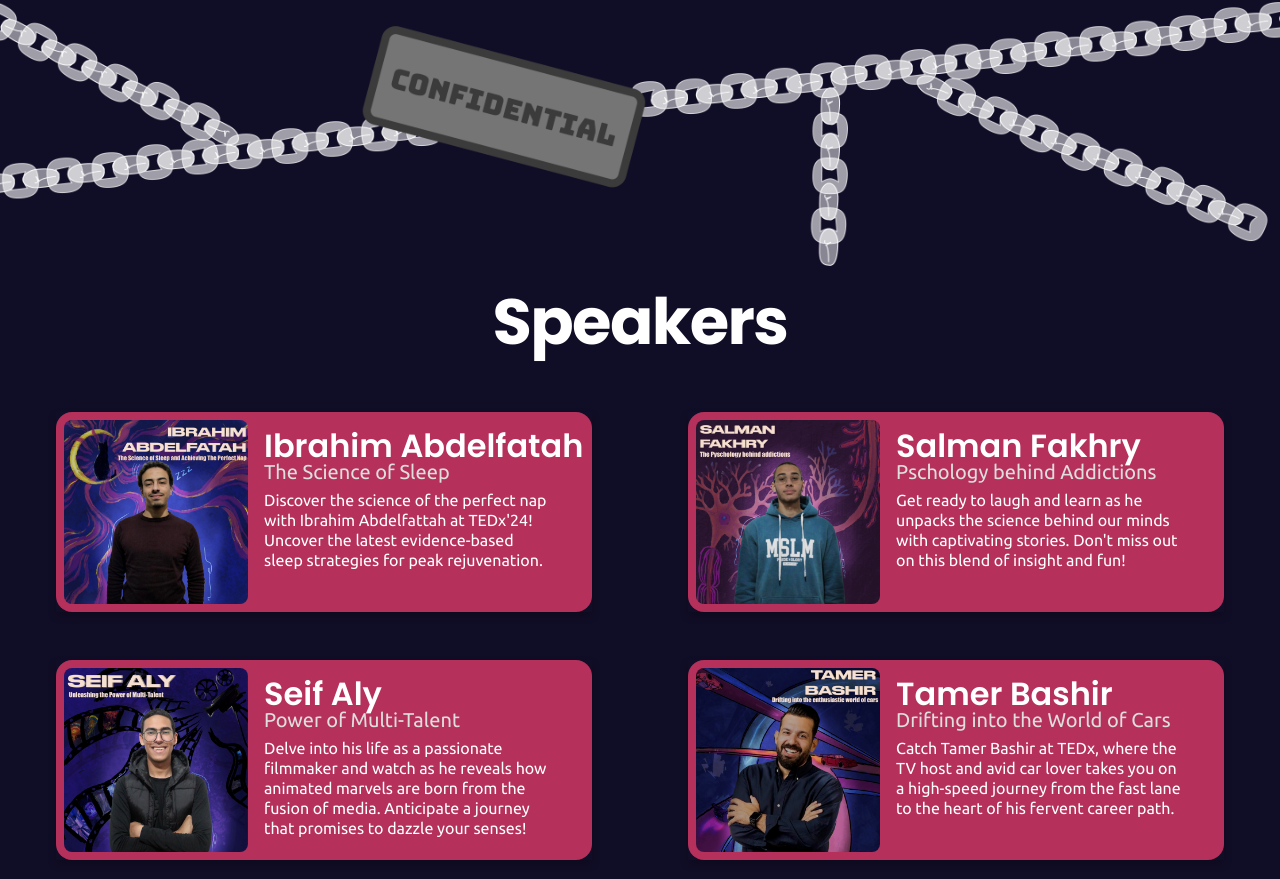
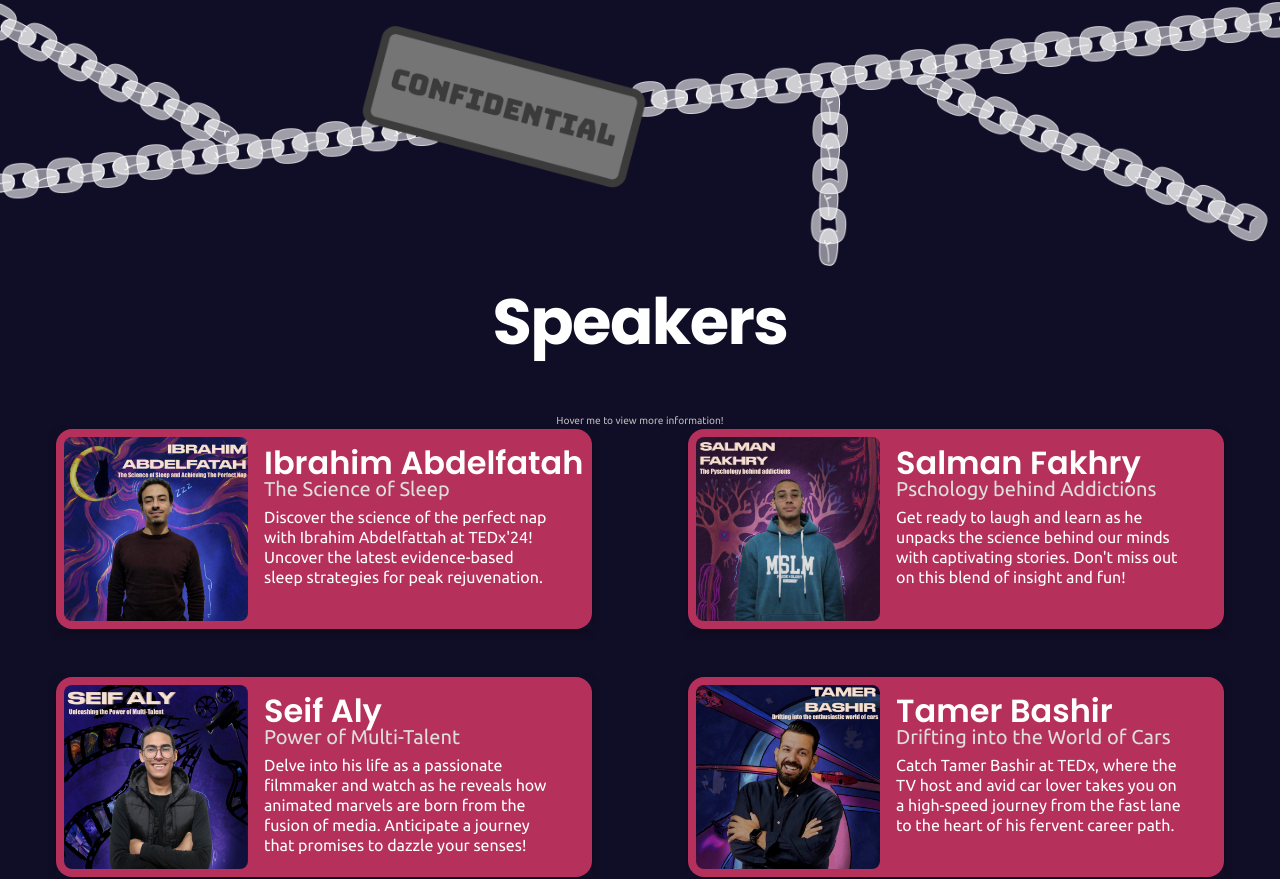
Before and after one commit to AlyMobarak/TEDxBedayia-24, a Next.js app: page / in a window 1280 px wide. Shown: the part 971-1850 px from the top of the page. Built offline with nearby package versions, Linux system fonts and the light colour scheme.

Commit message:
Youssef Sabry

```diff
--- a/views/Home/Speakers/speakers.tsx
+++ b/views/Home/Speakers/speakers.tsx
@@ -51,13 +51,14 @@
 </center>
 }
 export default function Speakers() {
-    return (<section id="speakers" className="mx-0 w-[100%] max-w-[100vw] mt-[-6.75rem] max-phone:pt-[10rem] max-tablet:pt-[5rem] mb-[4.5rem] relative max-phone:bg-[length:80vh_100px]">
+    return (<section id="speakers" className="mx-0 w-[100%] max-w-[100vw] mt-[-6.75rem] max-phone:pt-[10rem] max-tablet:pt-[5rem] mb-[4.5rem]">
         <div id="speakers-title" className='font-title max-phone:margin-negative-top max-phone:mt-[-5rem]'>Speakers</div>
+        <div className='flex flex-row justify-center items-center'><span className="text-center w-screen text-text-gray-dark font-small font-semibold max-phone:hidden">Hover me to view more information!</span></div>
         <div id="speakers-container" className='max-phone:flex-col w-screen max-phone:gap-0 max-phone:p-0 max-phone:m-0'>
             <div id="speakers-container1" className='max-phone:p-0 max-phone:m-0 max-phone:flex-col'>
                 { speakerCard("Ibrahim Abdelfatah", "The Science of Sleep", "Discover the science of the perfect nap with Ibrahim Abdelfattah at TEDx'24! Uncover the latest evidence-based sleep strategies for peak rejuvenation.", "Has the perfect nap been lying in wait for science to unveil its mysteries? Ibrahim Abdelfattah, our first speaker, will crack the science of perfect naps at this year's TEDx. Join us at TEDx'24 & discover evidence-based sleep science secrets!", "/speakers/ibrahim-abdelfatah.png", "bima.abf") }
                 { speakerCard("Seif Aly", "Power of Multi-Talent", "Delve into his life as a passionate filmmaker and watch as he reveals how animated marvels are born from the fusion of media. Anticipate a journey that promises to dazzle your senses!", "Seif Aly, a multi-talented kaleidoscope of creativity, will share his journey as a passionate filmmaker on the TEDx stage. Seif will help you travel into the compelling world of animation; a world where bright landscapes emerge from the blurred boundaries of other media! Await his speech at TEDx 2024!!", "/speakers/seif-aly.png", "seifali.1") }
-                { chainedCard() }
+                { speakerCard("Youssef Sabry", "Behind the scenes of Podcasts", "Tune in to the TEDx stage on February 16th for an auditory adventure with Youssef Sabry, a master podcaster. He'll reveal business secrets and podcasting pearls that promise to turn your daily commute into a riveting masterclass of captivating insights.", "From microphone to mindshare, Youssef Sabry, a podcast owner, will take the TEDx stage on the 16th of February. In a speech centered around business secrets & his podcast, Youssef will definitely transform your commute into a masterclass with his alluring insights! Don't miss his speech!", "/speakers/youssef-sabry.png", "youssefsabry") }
                 { chainedCard() }
                 { chainedCard() }
             </div>
```
Also changed, not shown: public/speakers/youssef-sabry.png (added).
